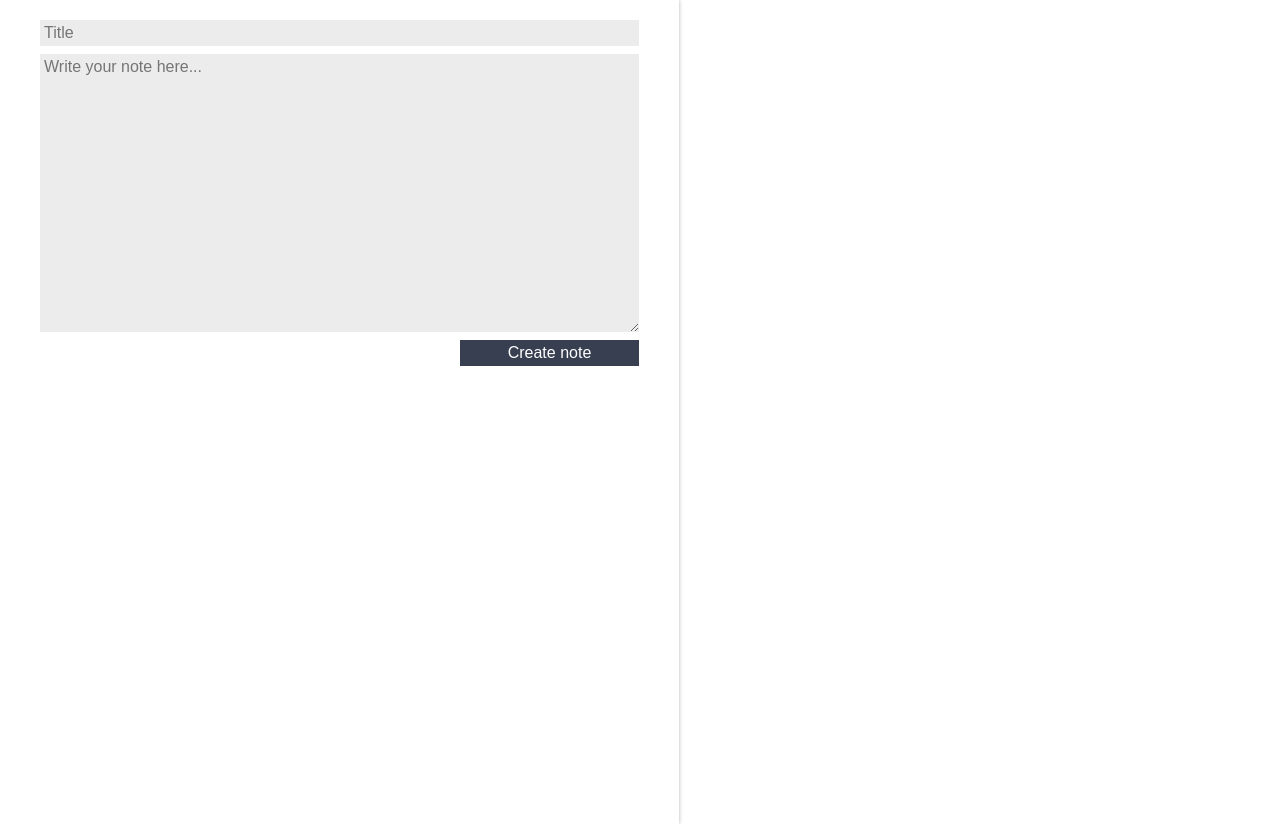
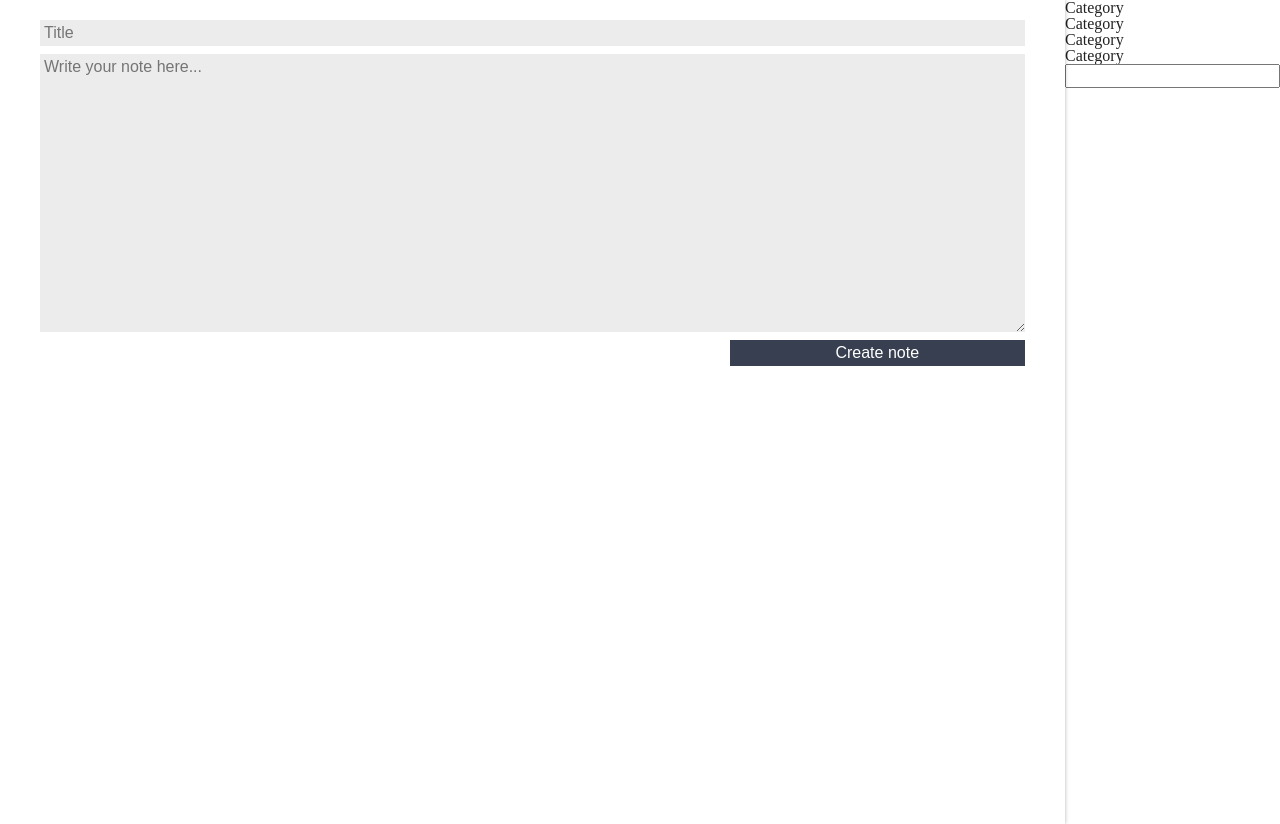
Before and after one commit to GuilhermeSR98/Notes-app-with-React, a React (Create React App) app in the folder ceep/: page / in a window 1280 px wide. Built offline with nearby package versions, Linux system fonts and the light colour scheme.

Commit message:
:sparkles: Creating Category List component

```diff
--- a/ceep/src/App.js
+++ b/ceep/src/App.js
@@ -1,6 +1,7 @@
 import { Component } from "react";
 import ListOfNotes from "./components/ListOfNotes/ListOfNotes";
 import RegistrationForm from "./RegistrationForm/RegistrationForm";
+import CategoryList from "./components/CategoryList/CategoryList";
 import "./assets/App.css";
 import "./assets/index.css";
 
@@ -28,10 +29,14 @@ class App extends Component {
     return (
       <section className="content">
         <RegistrationForm createNote={this.createNote.bind(this)} />
-        <ListOfNotes
-          notes={this.state.notes}
-          deleteNote={this.deleteNote.bind(this)}
-        />
+        <main>
+          <CategoryList>
+            <ListOfNotes
+              notes={this.state.notes}
+              deleteNote={this.deleteNote.bind(this)}
+            />
+          </CategoryList>
+        </main>
       </section>
     );
   }
--- /dev/null
+++ b/ceep/src/components/CategoryList/CategoryList.jsx
@@ -0,0 +1,18 @@
+import React, { Component } from "react";
+
+class CategoryList extends Component {
+  render() {
+    return (
+      <section>
+        <ul>
+          <li>Category</li>
+          <li>Category</li>
+          <li>Category</li>
+          <li>Category</li>
+        </ul>
+        <input type="text" />
+      </section>
+    );
+  }
+}
+export default CategoryList;
```
